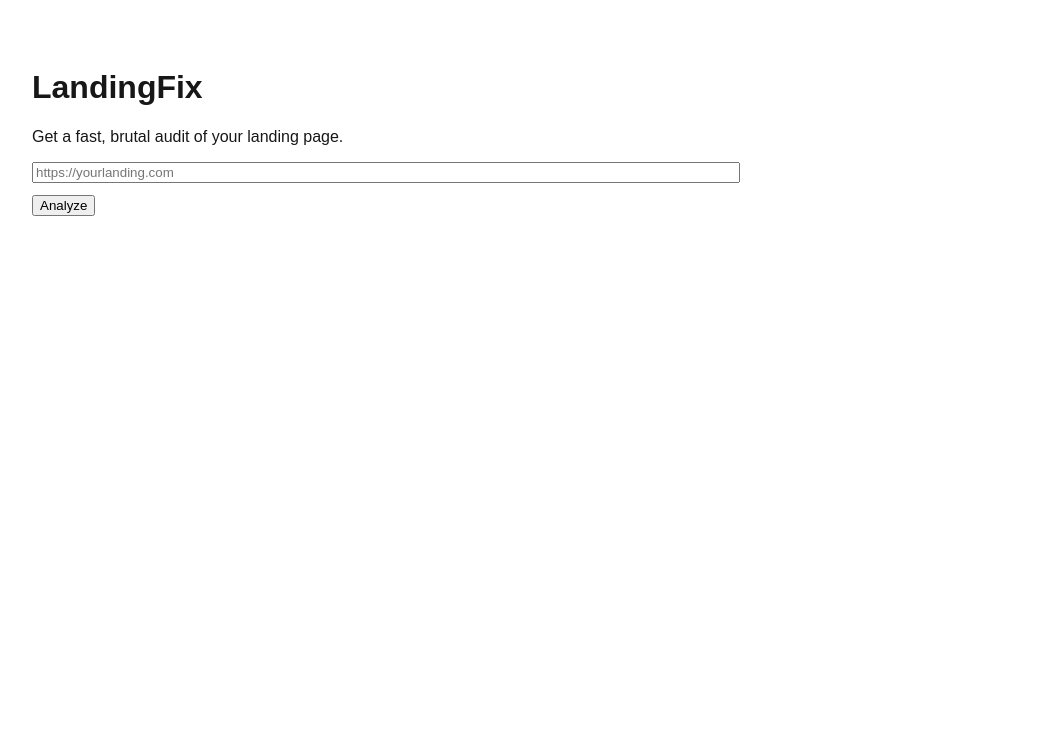
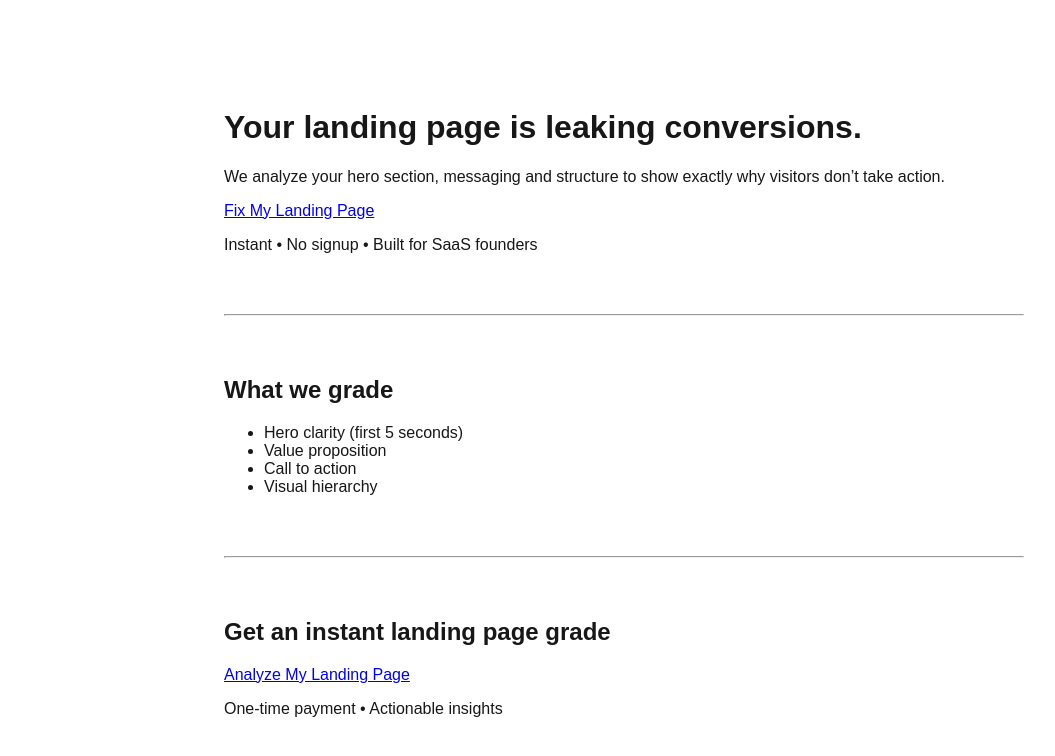
Before and after one commit to yuribravo1984/microsaas-hub, a Next.js app: page /landingfix in a window 1280 px wide. Shown: the top 756 px of the page, without its empty margins (16-1071 px from the left). Built offline with nearby package versions, Linux system fonts and the light colour scheme.

Commit message:
Add Landing Fix product page

```diff
--- a/app/landingfix/page.tsx
+++ b/app/landingfix/page.tsx
@@ -1,29 +1,45 @@
-"use client";
-
-import { useState } from "react";
-
 export default function LandingFix() {
-  const [url, setUrl] = useState("");
-
   return (
-    <main style={{ padding: 40, maxWidth: 700 }}>
-      <h1>LandingFix</h1>
+    <main style={{ maxWidth: "800px", margin: "0 auto", padding: "80px 24px" }}>
+      <h1>Your landing page is leaking conversions.</h1>
 
       <p>
-        Get a fast, brutal audit of your landing page.
+        We analyze your hero section, messaging and structure to show
+        exactly why visitors don’t take action.
       </p>
 
-      <input
-        type="text"
-        placeholder="https://yourlanding.com"
-        value={url}
-        onChange={(e) => setUrl(e.target.value)}
-        style={{ width: "100%", marginBottom: 12 }}
-      />
+      <a href="#cta">
+        Fix My Landing Page
+      </a>
 
-      <button>
-        Analyze
-      </button>
+      <p>
+        Instant • No signup • Built for SaaS founders
+      </p>
+
+      <hr style={{ margin: "60px 0" }} />
+
+      <h2>What we grade</h2>
+
+      <ul>
+        <li>Hero clarity (first 5 seconds)</li>
+        <li>Value proposition</li>
+        <li>Call to action</li>
+        <li>Visual hierarchy</li>
+      </ul>
+
+      <hr style={{ margin: "60px 0" }} />
+
+      <section id="cta">
+        <h2>Get an instant landing page grade</h2>
+
+        <a href="#">
+          Analyze My Landing Page
+        </a>
+
+        <p>
+          One-time payment • Actionable insights
+        </p>
+      </section>
     </main>
   );
 }
--- a/app/page.tsx
+++ b/app/page.tsx
@@ -34,6 +34,8 @@ export default function Home() {
         What is GradeMyOffer?
       </h2>
 
+<a href="/landing-fix">Grade my landing</a>
+
       <p>
         GradeMyOffer is a suite of instant graders that analyze the parts of your business
         that silently kill conversions.
```
